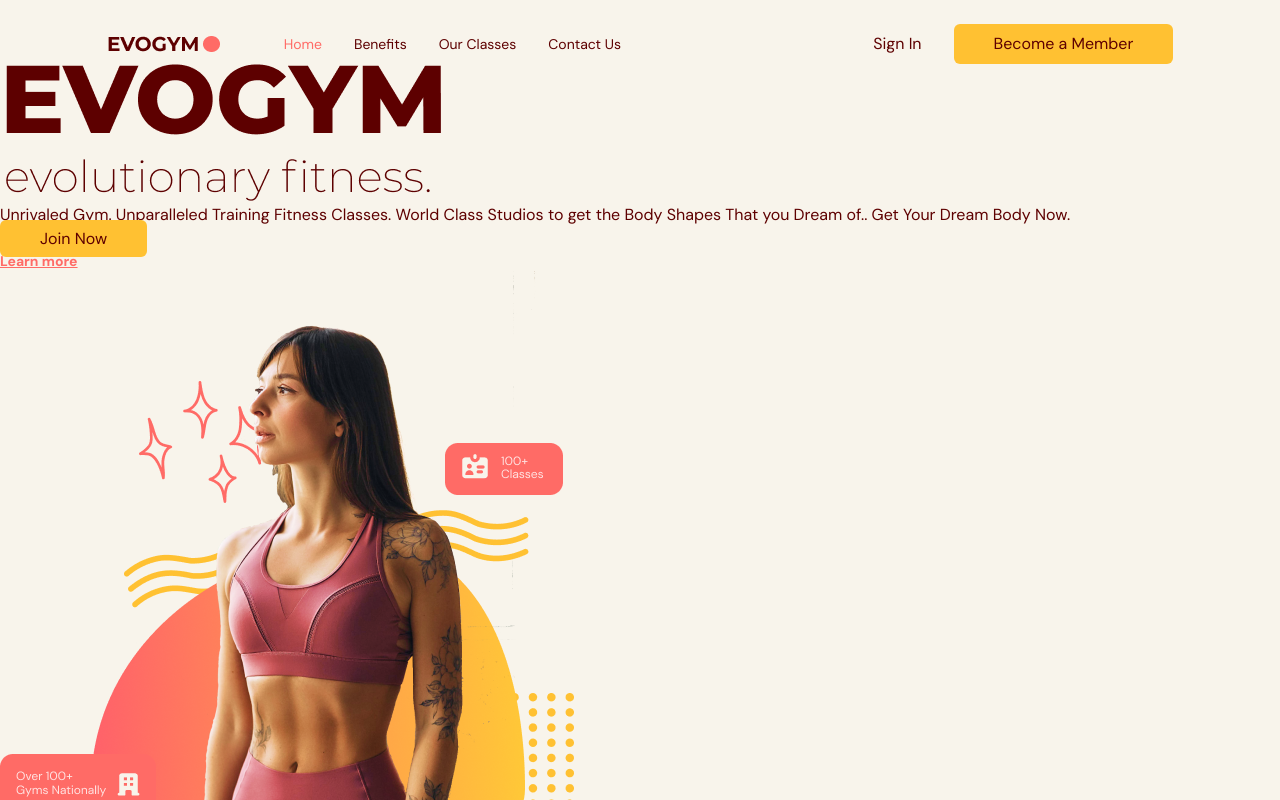
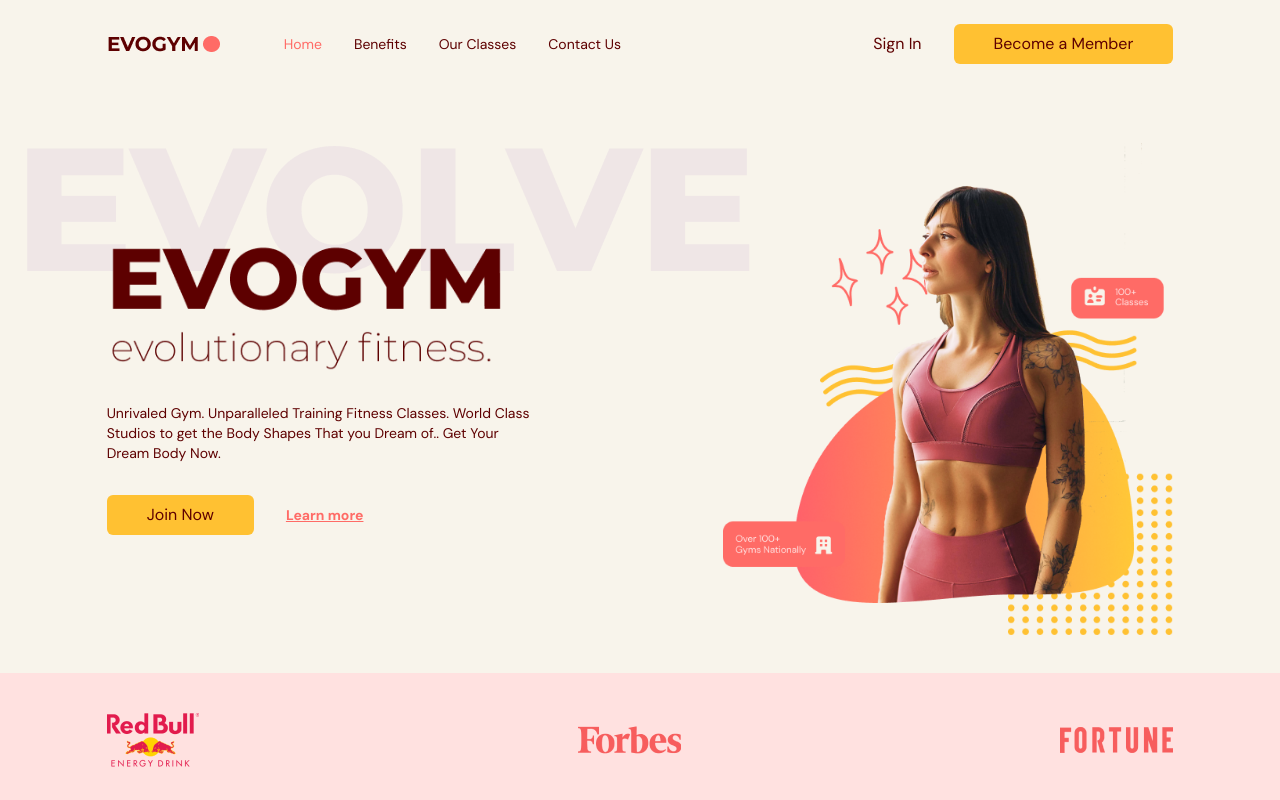
Before and after one commit to horoshopodumaj/fitness, a React (Vite) app in the folder fitness/: page / in a window 1280 px wide. Shown: the top 800 px of the page. Built offline with nearby package versions, Linux system fonts and the light colour scheme.

Commit message:
added styles for home component

```diff
--- a/fitness/src/scenes/home/index.tsx
+++ b/fitness/src/scenes/home/index.tsx
@@ -18,24 +18,24 @@
   return (
     <section id="home" className="gap-16 bg-gray-20 py-10 md:h-full md:pb-0">
       {/** IMAGE AND MAIN HEADER*/}
-      <div>
+      <div className="mx-auto w-5/6 items-center justify-center md:flex md:h-5/6">
         {/**MAIN HEADER */}
-        <div>
+        <div className="z-10 mt-32 pr-[20px] md:basis-3/5">
           {/**HEADINGS */}
-          <div>
-            <div>
-              <div>
+          <div className="md:-mt-20 ">
+            <div className="relative">
+              <div className="before:absolute before:-top-20 before:-left-20 before:z-[-1] md:before:content-evolvetext">
                 <img src={HomePageText} alt="home-page-text" />
               </div>
             </div>
-            <p className="">
+            <p className="mt-8 text-sm">
               Unrivaled Gym. Unparalleled Training Fitness Classes. World Class
               Studios to get the Body Shapes That you Dream of.. Get Your Dream
               Body Now.
             </p>
           </div>
           {/**ACTIONS */}
-          <div>
+          <div className="mt-8 flex items-center gap-8">
             <ActionButton setSelectedPage={setSelectedPage}>
               Join Now
             </ActionButton>
@@ -49,15 +49,15 @@
           </div>
         </div>
         {/**IMAGE */}
-        <div>
+        <div className="flex basis-3/5 justify-center md:z-10 md:ml-40 md:mt-16 md:justify-items-end">
           <img src={HomePageGraphic} alt="home-pageGraphic" />
         </div>
       </div>
       {/**SPONSORS */}
       {isAboveMediumScreens && (
-        <div>
-          <div>
-            <div>
+        <div className="h-[150px] w-full bg-primary-100 py-10">
+          <div className="mx-auto w-5/6">
+            <div className="flex items-center justify-between gap-8">
               <img src={SponsorRedbull} alt="redbull-sponsor" />
               <img src={SponsorForbes} alt="forbes-sponsor" />
               <img src={SponsorFortune} alt="fortune-sponsor" />
```
